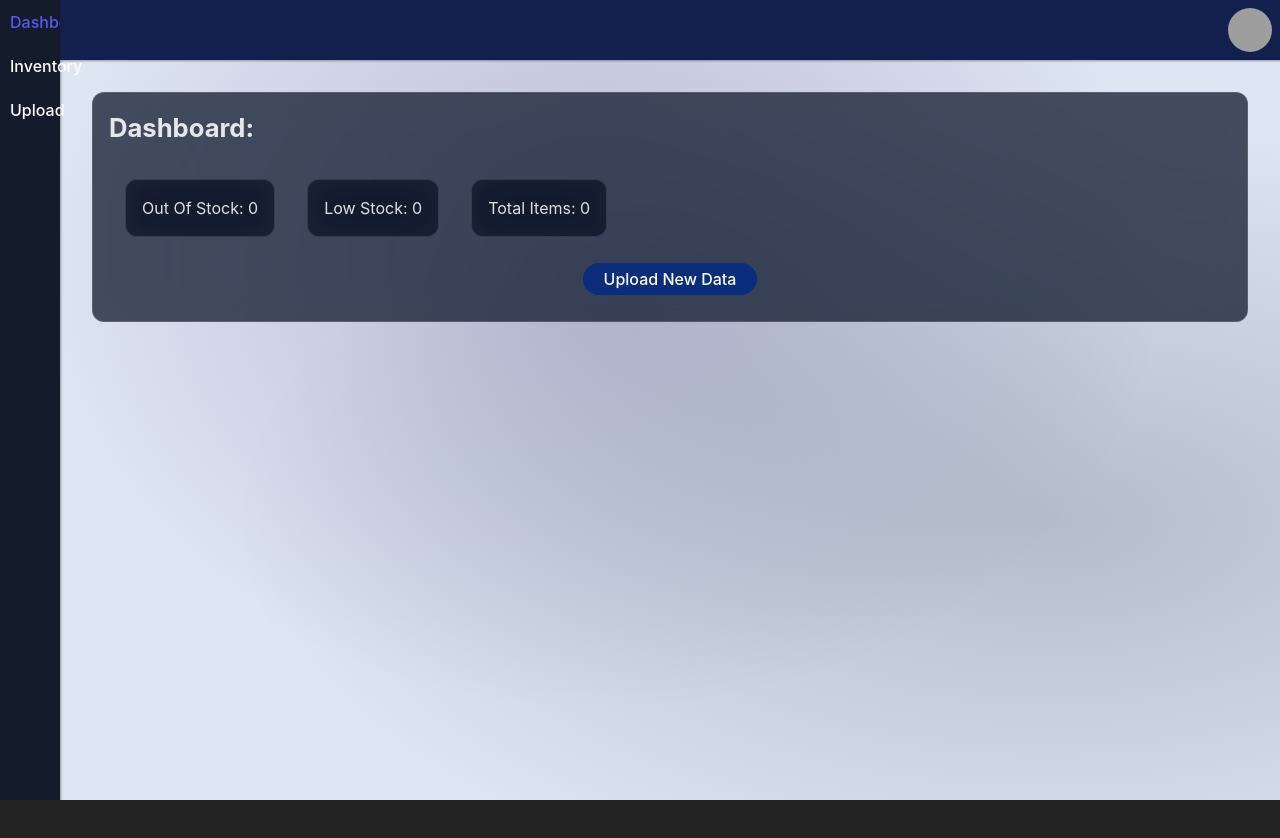
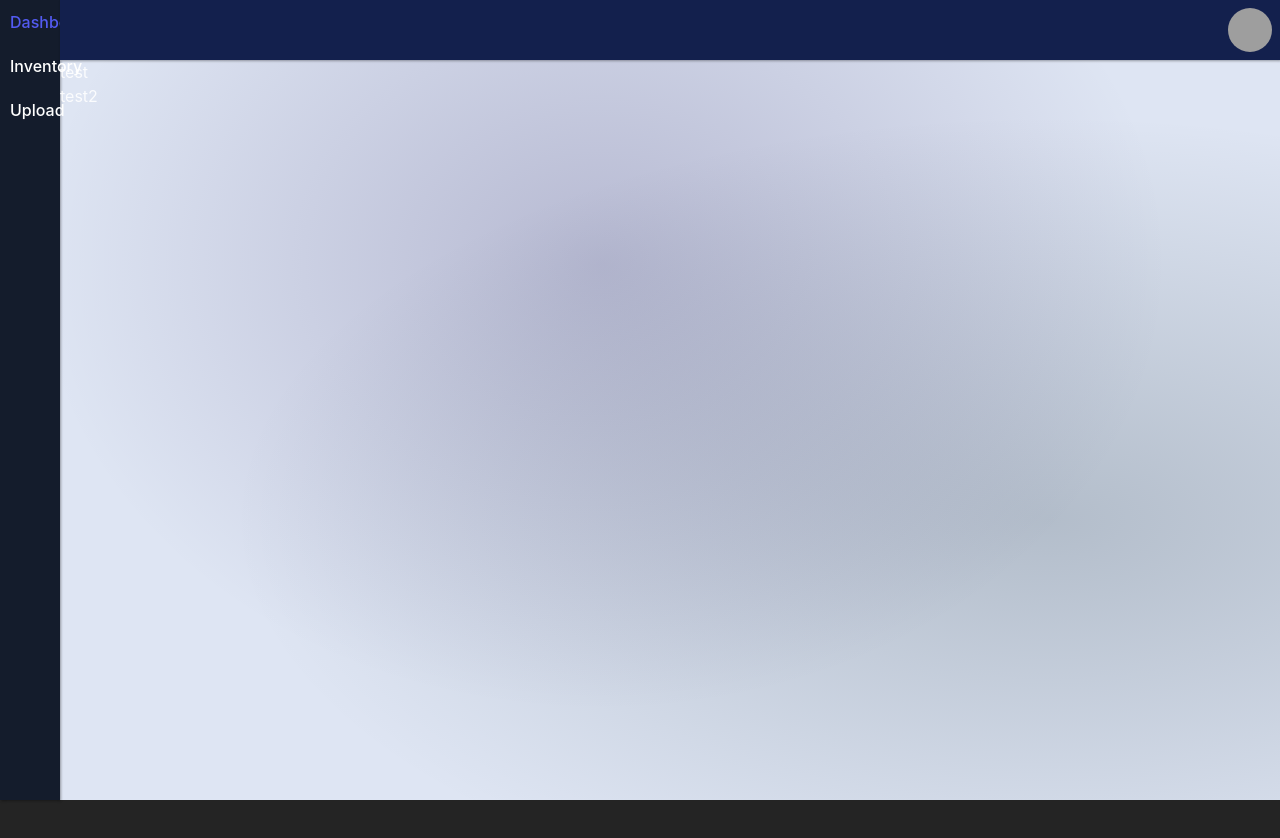
Before and after one commit to centralparkshark/stock-sync, a React (Vite) app in the folder frontend/: page / in a window 1280 px wide. Shown: the top 838 px of the page. Before the commit the page ends 800 px from the top, so only its background shows below. Built offline with nearby package versions, Linux system fonts and the light colour scheme; no server answers; grey boxes are pictures that could not be loaded.

Commit message:
Home page restyling

```diff
--- a/frontend/src/App.css
+++ b/frontend/src/App.css
@@ -17,7 +17,7 @@ body {
 
 .navBar {
   width: 60px;
-  height: 100vh;
+  height: 100%;
   background-color: #141c2c;
   box-shadow:rgba(0, 0, 0, 0.12) 1px 1px 3px, rgba(0, 0, 0, 0.24) 1px 1px 2px;
   display: flex;
@@ -43,6 +43,12 @@ body {
   border-radius: 50%;
 }
 
+.grid23 {
+  width: 100%;
+  height: 100%;
+  /* border: 1px solid red; */
+  grid-template-columns: 2fr 1fr;
+}
 .card {
   margin: 2rem;
   padding: 1rem;
--- a/frontend/src/components/SyncedOverview.jsx
+++ /dev/null
@@ -1,42 +0,0 @@
-import { Link } from "react-router-dom";
-import { useState, useEffect } from "react";
-import useInventory from "../data/useInventory";
-
-// these needs redone if im gonna have buth shopify and tam
-export default function SyncedOverview() {
-    const {inventory } = useInventory();
-    const {tamData = [], shopifyData = []} = inventory
-    const totalItems = tamData.concat(shopifyData)
-
-
-    const [outOfStock, setOutOfStock] = useState(0)
-    const [lowStock, setLowStock] = useState(0)
-    const [totalInventory, setTotalInventory] = useState(0)
-
-    useEffect(() => {
-        if (totalItems) {
-            setOutOfStock(totalItems.filter(item => item.stock <= 0).length);
-            setLowStock(totalItems.filter(item => item.stock <= 5).length);
-            setTotalInventory(totalItems.length);
-        }
-    }, [totalItems]);
-
-    return (
-        <div className="syncedOverview card">
-            <h2 className="titleBar">Dashboard:</h2>
-            {/* <div className="innerCard">Alerts!</div> */}
-            <div>
-                <div className="innerCard">Out Of Stock: {outOfStock}</div>
-                <div className="innerCard">Low Stock: {lowStock}</div>
-                <div className="innerCard">Total Items: {totalInventory}</div>
-                {/* <div className="card">Unsynced: {unsynced}</div> */}
-            </div>
-            <div className="center">
-                <Link to="upload"><button>Upload New Data</button></Link>
-            </div>
-        </div>
-    )
-}
-
-// each card should link to tasks page with pre-filtered data
-// total inventory should link to inventory
--- a/frontend/src/pages/HomePage.jsx
+++ b/frontend/src/pages/HomePage.jsx
@@ -1,16 +1,11 @@
-import SyncedOverview from '../components/SyncedOverview'
-
 export default function HomePage() {
 
 
 
     return (
-        <>
-        <div className='left'>
-            <SyncedOverview />
-            {/* <div className='card'><h2 className='titleBar'>Cycle Counting:</h2>Coming Soon</div> */}
+        <div className='grid23'>
+            <div className="left">test</div>
+            <div className="right">test2</div>
         </div>
-
-        </>
     )
 }
```
